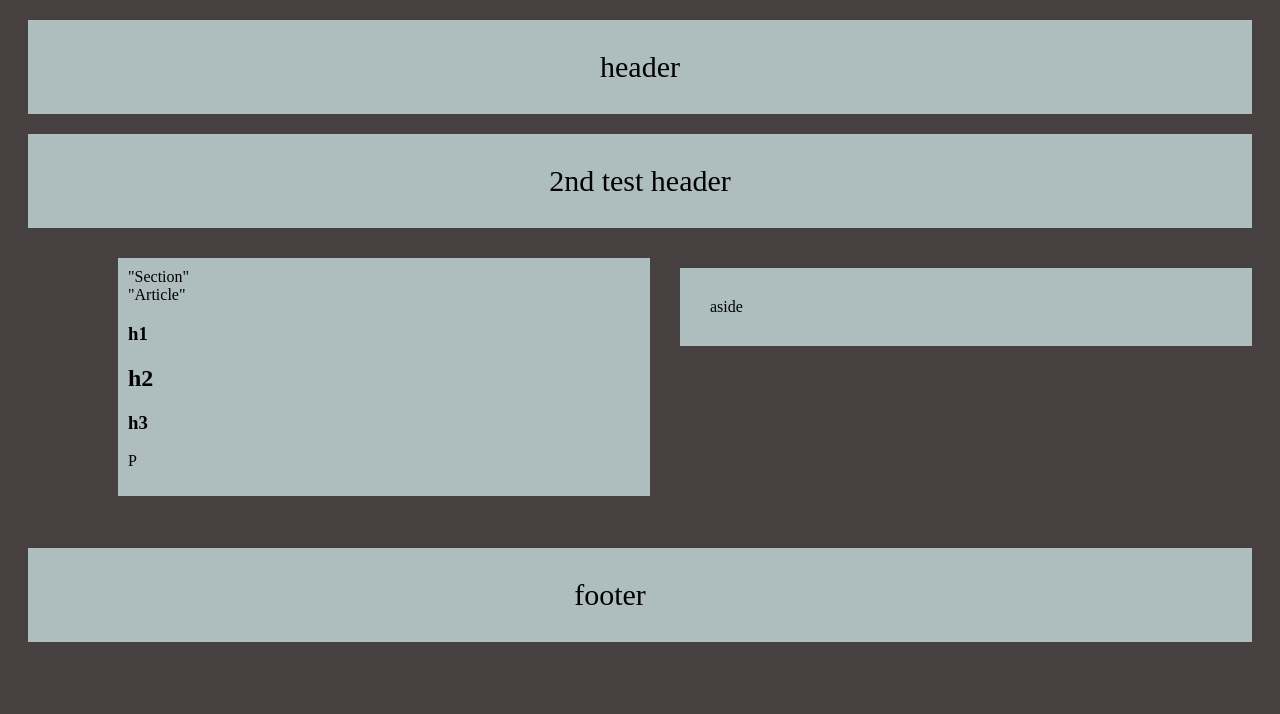
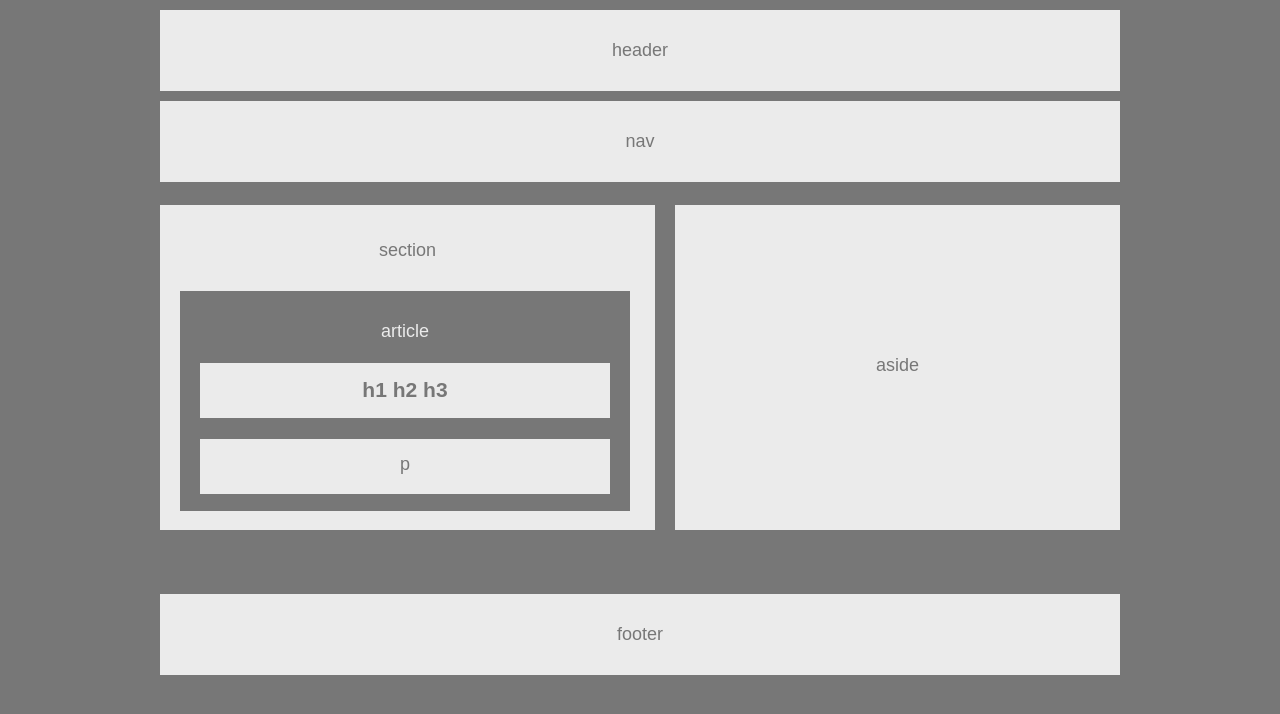
Before and after one commit to asimismailuofa/HW-Wireframe, a plain HTML site: page index.html in a window 1280 px wide. Drawn offline with Linux system fonts and the light colour scheme.

Commit message:
Completed HW 1st Sat Assingment

```diff
--- a/index.html
+++ b/index.html
@@ -14,28 +14,26 @@
 
     <header> header</header>
 
-    <nav> 2nd test header </nav>
+    <nav> nav </nav>
 
 
 
-    <section> "Section"
+    <section> section
 
-        <article> "Article"
+        <article> article
 
-            <h1> h1 </h1>
-            <h2> h2 </h2>
-            <h3> h3 </h3>
+            <h1> h1 h2 h3 </h1>
 
-            <p> P </p>
+            <p> p </p>
+
+        </article>
+    </section>
 
 
 
-
-        </article>
-    </section>
     <aside> aside </aside>
 
-    <footer>footer</footer>
+    <footer> footer </footer>
 
 
 </body>
--- a/style.css
+++ b/style.css
@@ -1,55 +1,119 @@
 body {
 
-    background-color: rgb(71, 64, 64);
+    color: #777;
+    background: #777;
+    width: 960px;
+    margin: auto;
+    margin: auto;
+    font-size: 18px;
+    font-family: 'Arial', 'Helvetica Neue', Helvetica, sans-serif;
 }
 
 
 header{
-    background-color: rgb(174, 189, 189);
+    background-color:#ebebeb;
     padding: 30px;
-    margin: 20px;
-    font-size: 30px;
+    font-size: 18px;
     text-align: center;
+    margin-top: 10px;
+    margin-bottom: 10px;
 }
 
     nav {
 
-        background-color: rgb(174, 189, 189);
+        background-color:#ebebeb;
         padding: 30px;
-        margin: 20px;
-        font-size: 30px;
+        font-size: 18px;
         text-align: center;
+        margin-top: 10px;
+        margin-bottom: 8px;
     }
 
 
+
+
 section {
+    background-color:#ebebeb;
+    position: relative;
+    text-align: center;
+    font-size: 18px;
+    float: left;
+    width: 495px;
+    margin-top: 15px;
+    margin-bottom: 15px;
+    margin-right: 20px;
+    height: 290px;
+    padding-top: 35px;
 
-    background-color: rgb(174, 189, 189);
-    padding: 10px;
-    margin: 10px;
-    float: left;
-    width: 512px;
-    position: relative;
-    left: 100px;
+
 }
 
 aside {
 
-    float:right;
-    width: 512px;
-    background-color: rgb(174, 189, 189);
-    padding: 30px;
-    margin: 20px;
-    margin: 20px;
+    background-color:#ebebeb;
+    padding: 150px;
+    font-size: 18px;
+    float: right;
+    width: 145px;
+    height: 25px;
+    margin-top: 15px;
+    margin-bottom: 40px;
+    text-align: center;
 }
+
+article{
+
+    position: relative;
+    color: #ebebeb;
+    background-color: #777;
+    /* position: absolute; */
+    margin-right: 10px;
+    margin-left: 20px;
+    top: 30px;
+    bottom: 30px;
+    width: 250px;
+    height: 90px;
+    padding: 30px 100px 100px 100px;
+
+
+
+}
+
+h1{
+    color: #777;
+    background: #ebebeb;
+    position: relative;
+    right: 80px;
+    text-align: center;
+    width: 250px;
+    height: 5px;
+    padding: 15px 80px 35px 80px;
+
+}
+
+p{
+
+ color: #777;
+    background: #ebebeb;
+    position: relative;
+    right: 80px;
+    text-align: center;
+    width: 250px;
+    height: 5px;
+    padding: 15px 80px 35px 80px;
+
+}
+
 footer{
 
-    background-color: rgb(174, 189, 189);
+    background-color:#ebebeb;
     padding: 30px;
-    margin: 20px;
-    font-size: 30px;
+    font-size: 18px;
     text-align: center;
-    position: relative;
-    top: 300px;
+    margin-top: 5px;
+    margin-bottom:80px;
+    position: fixed;
+    bottom: 45px;
+    width: 900px;
 
 }
```
